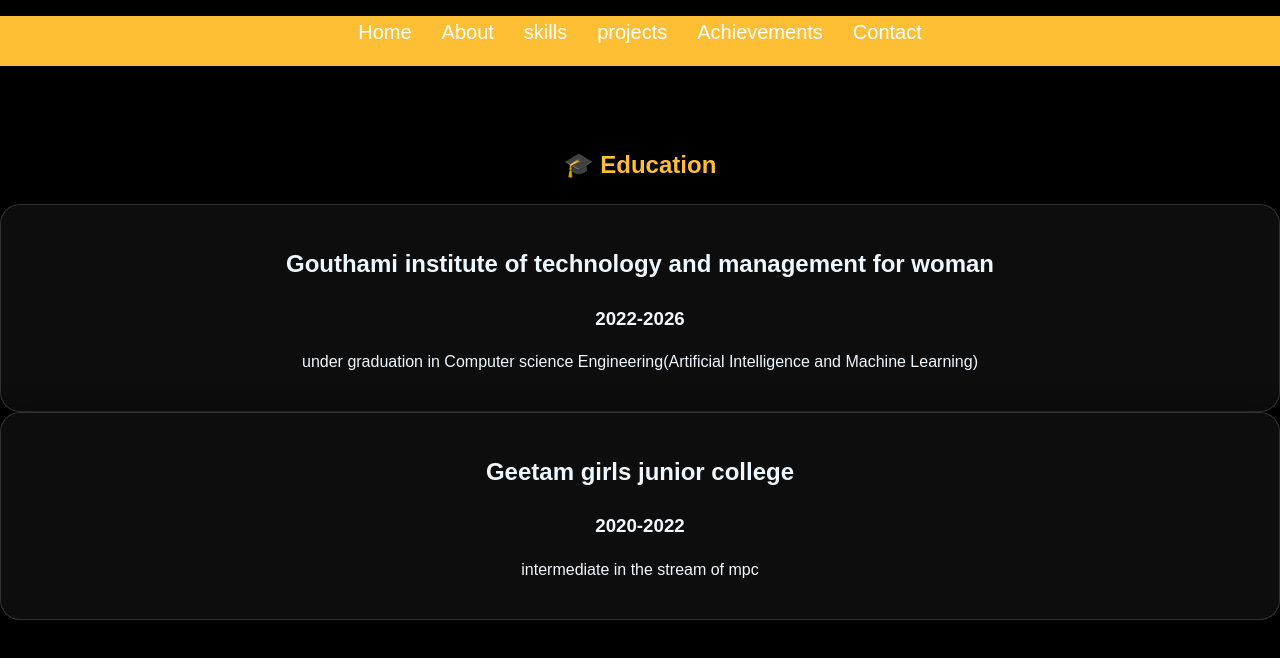
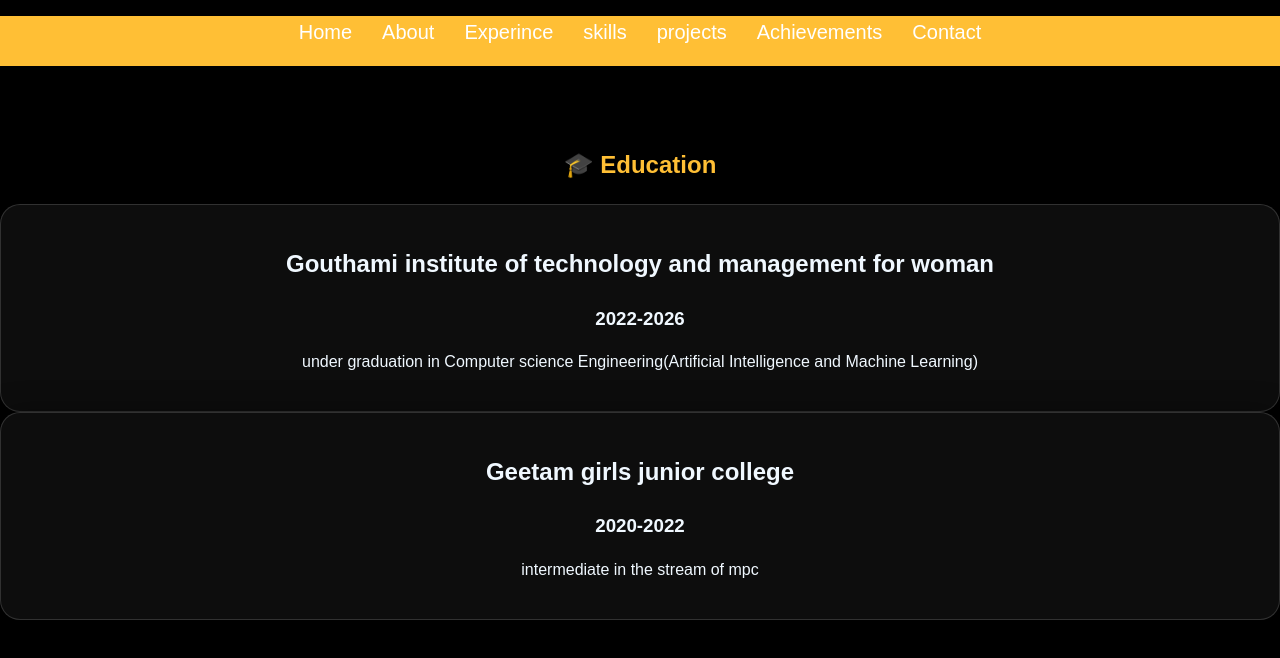
Before and after one commit to GuruLohithaNarala/guruportfolio, a plain HTML site: page education.html in a window 1280 px wide. Drawn offline with Linux system fonts and the light colour scheme.

Commit message:
education.html

```diff
--- a/education.html
+++ b/education.html
@@ -11,8 +11,9 @@
 
     <nav style="background-color: #ffbf35;" >
         <ul>
-            <li class="nav-item"><a class="nav-link" href="portfolio.html">Home</a></li>
+            <li class="nav-item"><a class="nav-link" href="index.html">Home</a></li>
             <li class="nav-item"><a class="nav-link" href="about.html">About</a></li>
+            <li class="nav-item"><a class="nav-link" href="Experince.html">Experince</a></li>
             <li class="nav-item"><a class="nav-link" href="skills.html">skills</a></li>
             <li class="nav-item"><a class="nav-link" href="projects.html">projects</a></li>
             <li class="nav-item"><a class="nav-link" href="achievements.html">Achievements</a></li>
```
